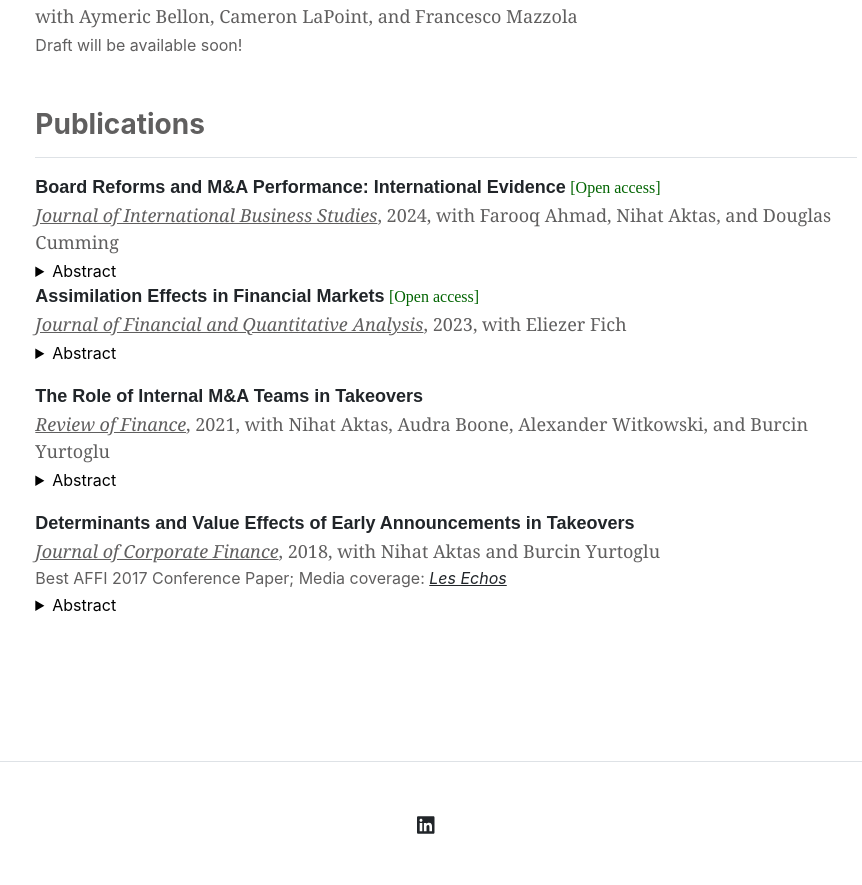
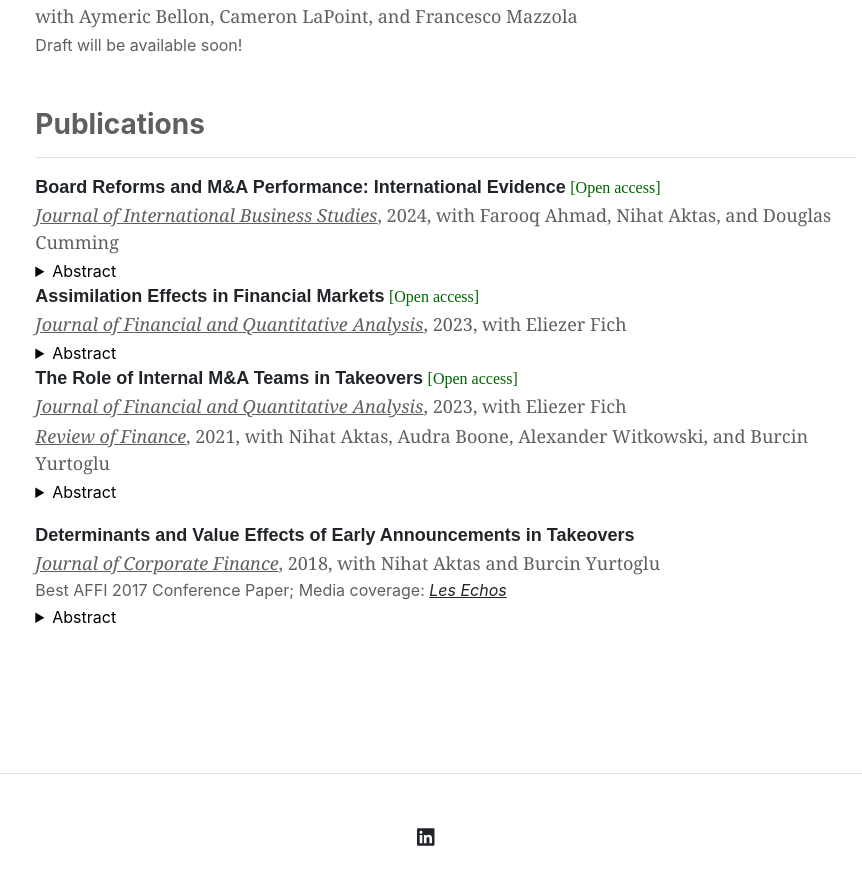
Before and after one commit to guosongxu/guosongxu.github.io, a Jekyll site: the page built from index.md, in a window 1280 px wide and 900 px high, scrolled down 1473 px. Shown: the top 885 px of the window, without its empty margins (194-1056 px from the left). Built offline with Jekyll 4.4.1, drawn with Linux system fonts in a browser that asks for light colours.

Commit message:
Update home.html

```diff
--- a/_layouts/home.html
+++ b/_layouts/home.html
@@ -87,7 +87,7 @@
       </p>
     </details>
 
-    <p style="margin-bottom:1px"><span style="font-family:arial, 'MS Sans Serif', arial;font-size:18px;margin-bottom:1px;margin-top:16px"><strong><a href="https://papers.ssrn.com/sol3/papers.cfm?abstract_id=2996714" target="_blank" rel="noreferrer noopener" aria-label=" (opens in a new tab)" style="text-decoration:none;">Assimilation Effects in Financial Markets</a></strong></span>&nbsp;<span style="font-family:bradley hand, cursive;font-size:16px"><a href="https://doi.org/10.1017/S0022109022001168" target="_blank" rel="noreferrer noopener" aria-label=" (opens in a new tab)" style="text-decoration:none;color:#006400">[Open access]</a></span></p>
+    <p style="margin-bottom:1px"><span style="font-family:arial, 'MS Sans Serif', arial;font-size:18px;margin-bottom:1px;margin-top:18px"><strong><a href="https://papers.ssrn.com/sol3/papers.cfm?abstract_id=2996714" target="_blank" rel="noreferrer noopener" aria-label=" (opens in a new tab)" style="text-decoration:none;">Assimilation Effects in Financial Markets</a></strong></span>&nbsp;<span style="font-family:bradley hand, cursive;font-size:16px"><a href="https://doi.org/10.1017/S0022109022001168" target="_blank" rel="noreferrer noopener" aria-label=" (opens in a new tab)" style="text-decoration:none;color:#006400">[Open access]</a></span></p>
     <p style="font-family:georgia;font-size:18px;margin-bottom:3px;color:#605F5F"><em><u>Journal of Financial and Quantitative Analysis</u></em>, 2023,  with Eliezer Fich</p>
     <details>
       <summary>Abstract</summary>
@@ -96,7 +96,8 @@
       </p>
     </details>
 
-    <p style="font-family:arial, 'MS Sans Serif', arial;font-size:18px;margin-bottom:1px;margin-top:18px"><strong><a href="https://papers.ssrn.com/sol3/papers.cfm?abstract_id=3140400" target="_blank" rel="noreferrer noopener" aria-label=" (opens in a new tab)" style="text-decoration:none;">The Role of Internal M&amp;A Teams in Takeovers</a></strong></p>
+    <p style="margin-bottom:1px"><span style="font-family:arial, 'MS Sans Serif', arial;font-size:18px;margin-bottom:1px;margin-top:18px"><strong><a href="https://papers.ssrn.com/sol3/papers.cfm?abstract_id=3140400" target="_blank" rel="noreferrer noopener" aria-label=" (opens in a new tab)" style="text-decoration:none;">The Role of Internal M&amp;A Teams in Takeovers</a></strong></span>&nbsp;<span style="font-family:bradley hand, cursive;font-size:16px"><a href="https://doi.org/10.1093/rof/rfaa034" target="_blank" rel="noreferrer noopener" aria-label=" (opens in a new tab)" style="text-decoration:none;color:#006400">[Open access]</a></span></p>
+    <p style="font-family:georgia;font-size:18px;margin-bottom:3px;color:#605F5F"><em><u>Journal of Financial and Quantitative Analysis</u></em>, 2023,  with Eliezer Fich</p>
     <p style="font-family:georgia;font-size:18px;margin-bottom:3px;color:#605F5F"><em><u>Review of Finance</u></em>, 2021, with Nihat Aktas, Audra Boone, Alexander Witkowski, and Burcin Yurtoglu</p>
     <details>
       <summary>Abstract</summary>
```
